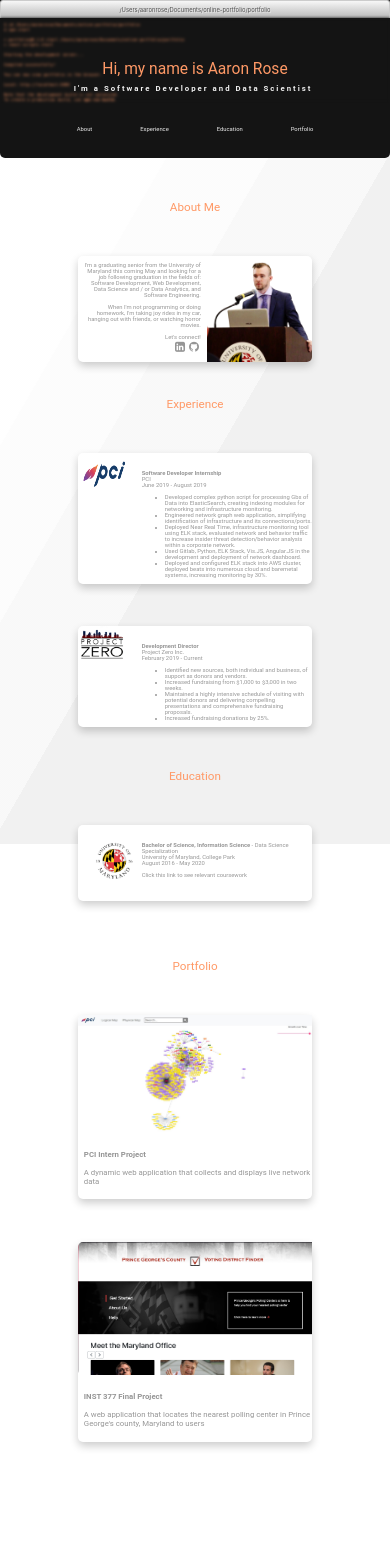
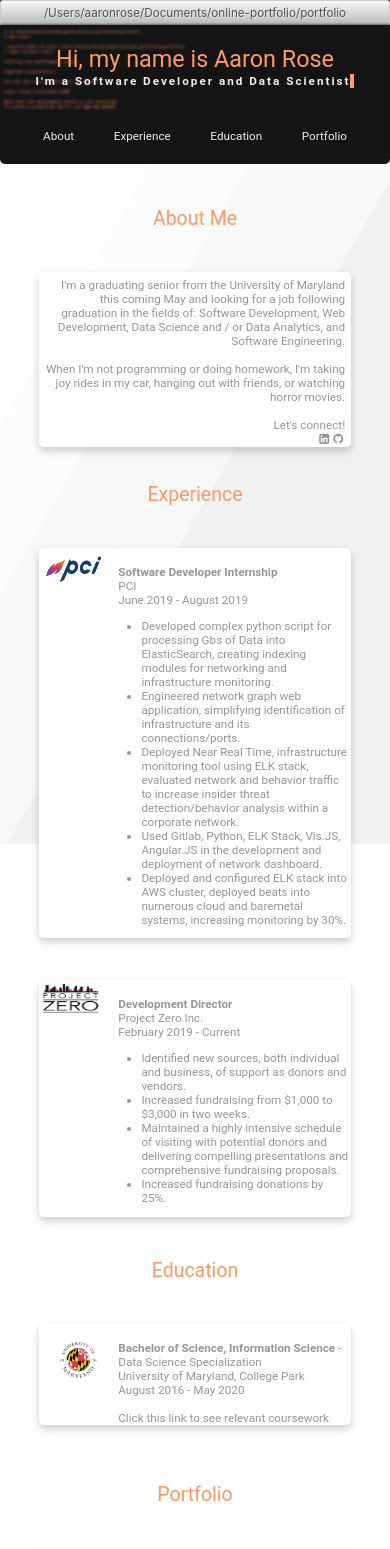
Before and after one commit to aaronrose05/online-portfolio, a React (Create React App) app in the folder portfolio/: page / in a window 390 px wide. Shown: the top 1549 px of the page. Before the commit the page ends 1458 px from the top, so only its background shows below. Built offline with nearby package versions, Linux system fonts and the light colour scheme.

Commit message:
Added to classlist page, minor fixes to  mobile styling

```diff
--- a/portfolio/src/components/classlist.js
+++ b/portfolio/src/components/classlist.js
@@ -15,11 +15,16 @@ class ClassList extends React.Component{
                 <div className="ext_navbar">
                     <Link to="/"><img alt="My Logo" src={require('../assets/AR_Logo_Final.png')} /></Link>
                     <div className="ext_navbar_text">
-                        <i class="fa fa-arrow-left"></i> Back to home
+                        <i className="fa fa-arrow-left"></i> Back to home
                     </div>
                 </div>
                 <div className="classlist-body">
-                    Test
+                    <h1> tldr; I took classes at the University of Maryland </h1>
+                    During my 4 years at the University of Maryland, I was able to take a plethora of different
+                    courses within my major and outside of my major. I learned and practiced various different
+                    languages from courses within my major, including: Python, HTML5, CSS3, Javascript, MySQL, R,
+                    as well as many libraries within these languages. Below, I have listed all the relevant major
+                    specific courses I was enrolled in while at the University of Maryland with their class descriptions.
                 </div>
                 <div className="classlist-body-collapsible">
                     <Collapsible trigger="INST490 - Integrated Capstone for Information Science">
--- a/portfolio/src/components/inst377_read_more.js
+++ b/portfolio/src/components/inst377_read_more.js
@@ -20,7 +20,7 @@ class INSTReadMore extends React.Component{
                 <div className="ext_navbar">
                     <Link to="/"><img alt="My Logo" src={require('../assets/AR_Logo_Final.png')} /></Link>
                     <div className="ext_navbar_text">
-                        <i class="fa fa-arrow-left"></i> Back to home
+                        <i className="fa fa-arrow-left"></i> Back to home
                     </div>
                 </div>
                 <div className="image-slider">
--- a/portfolio/src/components/pci_read_more.js
+++ b/portfolio/src/components/pci_read_more.js
@@ -19,7 +19,7 @@ class PCIReadMore extends React.Component{
                 <div className="ext_navbar">
                     <Link to="/"><img alt="My Logo" src={require('../assets/AR_Logo_Final.png')} /></Link>
                     <div className="ext_navbar_text">
-                        <i class="fa fa-arrow-left"></i> Back to home
+                        <i className="fa fa-arrow-left"></i> Back to home
                     </div>
                 </div>
                 <div className="image-slider">
--- a/portfolio/src/components/styles.css
+++ b/portfolio/src/components/styles.css
@@ -108,7 +108,7 @@ html {
 
   .navbar li p {
     display: inline-block;
-    padding: 12px;
+    padding: 2vw;
     color: rgb(240, 240, 240);
     text-decoration: none;
     font-size: 1.5vw;
@@ -161,7 +161,7 @@ html {
   padding: 5px 0;
   margin: 0;
   text-shadow: 1px 1px 0 rgba(255,255,255,0.5);
-  font-size: 1vw;;
+  font-size: 1.5vw;
   border: 1px solid #CCCCCC;
   border-bottom: none;
 
@@ -499,20 +499,30 @@ display: inline-block;
 }
 
 .classlist-body{
+  width: 70vw;
+  margin-left: 15vw;
+  margin-right: 15vw;
   font-family: 'Roboto';
   font-size: 1.5vw;
   color: rgb(150, 150, 150);
-  text-align: center;
+  text-align: left;
   padding-bottom: 1.5vw;
+}
+
+.classlist-body h1{
+  font-family: 'Roboto';
+  color: #FF9966;
+  font-size: 3vw;
 }
 
 .classlist-body-collapsible{
   width: 70vw;
-  margin-left: auto;
-  margin-right: auto;
+  margin-left: 15vw;
+  margin-right: 15vw;
   box-shadow: 0 4px 8px 0 rgba(0,0,0,0.2);
   transition: 0.3s;
   border-radius: 5px;
+  margin-bottom: 2vw;
 }
 
 .classlist-body-collapsible:hover{
@@ -642,9 +652,14 @@ display: inline-block;
 /* Mobile fomratting portfolio cards */
 @media only screen and (max-width: 768px){
 
+  .portfolio {
+    font-size: 5vw;
+  }
+
   .portfolio-card{
     flex-direction: column;
     margin-top: 5vh;
+    width: 80vw;
   }
 
   .portfolio-image-wrapper{
@@ -653,7 +668,24 @@ display: inline-block;
 
   .portfolio-desc-wrapper{
     width: 100%;
-    font-size: 2vw;
+    font-size: 3vw;
+  }
+
+  .experience {
+    font-size: 5vw;
+  }
+
+  .experience-card{
+    width: 80vw;
+    margin-top: 5vh;
+  }
+
+  .experience-desc-wrapper {
+    font-size: 3vw;
+  }
+
+  .experience-desc-wrapper a {
+    font-size: 3vw;
   }
 
   .overlay-button-pci{
@@ -667,19 +699,11 @@ display: inline-block;
   }
 
   .intro{
-    padding-top: 5vh;
-  }
-
-  .intro-hello{
-    font-size: 4vw;
+    padding-top: 5vw;
   }
 
   .typewriter-text{
-    font-size: 2vw;
-  }
-
-  .experience-card{
-    margin-top: 5vh;
+    font-size: 3vw;
   }
 
   .education{
@@ -688,10 +712,21 @@ display: inline-block;
 
   .about{
     padding-top: 5vh;
+    font-size: 5vw;
   }
 
   .about-card{
+    width: 80vw;
     margin-top: 5vh;
+  }
+
+  .about-desc-wrapper{
+    font-size: 3vw;
+    width: 100%;
+  }
+
+  .about-image {
+    display: none;
   }
 
   .ext_navbar img {
@@ -706,20 +741,24 @@ display: inline-block;
     height: 7vw;
   }
 
+  .classlist-body{
+    font-size: 3vw;
+  }
+
   .Collapsible{
-    font-size: 2vw;
+    font-size: 3vw;
   }
 
   .Collapsible__contentInner{
-    font-size: 2vw;
+    font-size: 3vw;
   }
 
   .shell-top-bar {
-    font-size: 1.5vw;
+    font-size: 3vw;
   }
 
-  .navbar li a {
-    font-size: 2vw;
+  .navbar li p {
+    font-size: 3vw;
   }
 
   .scroll-button {
```
